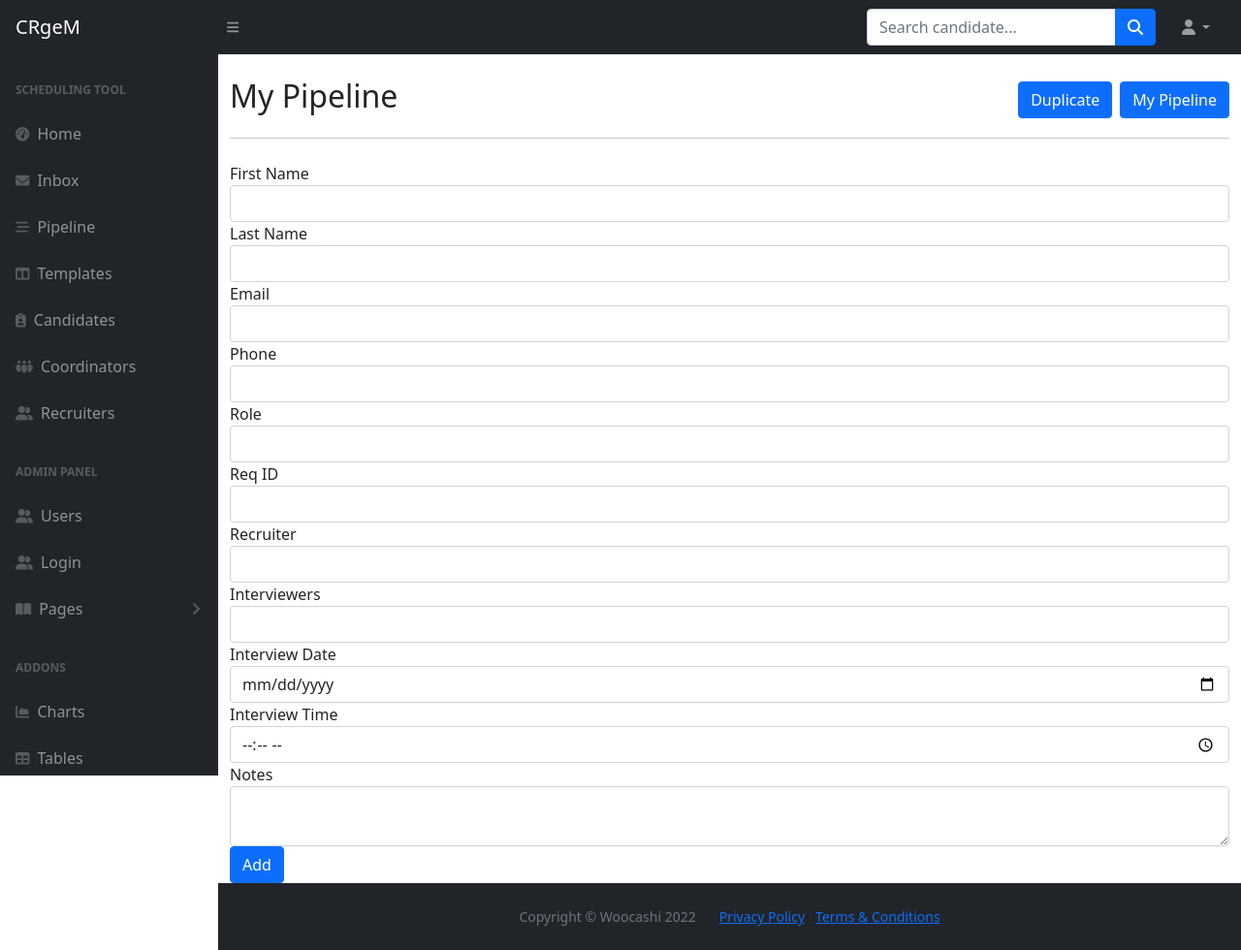
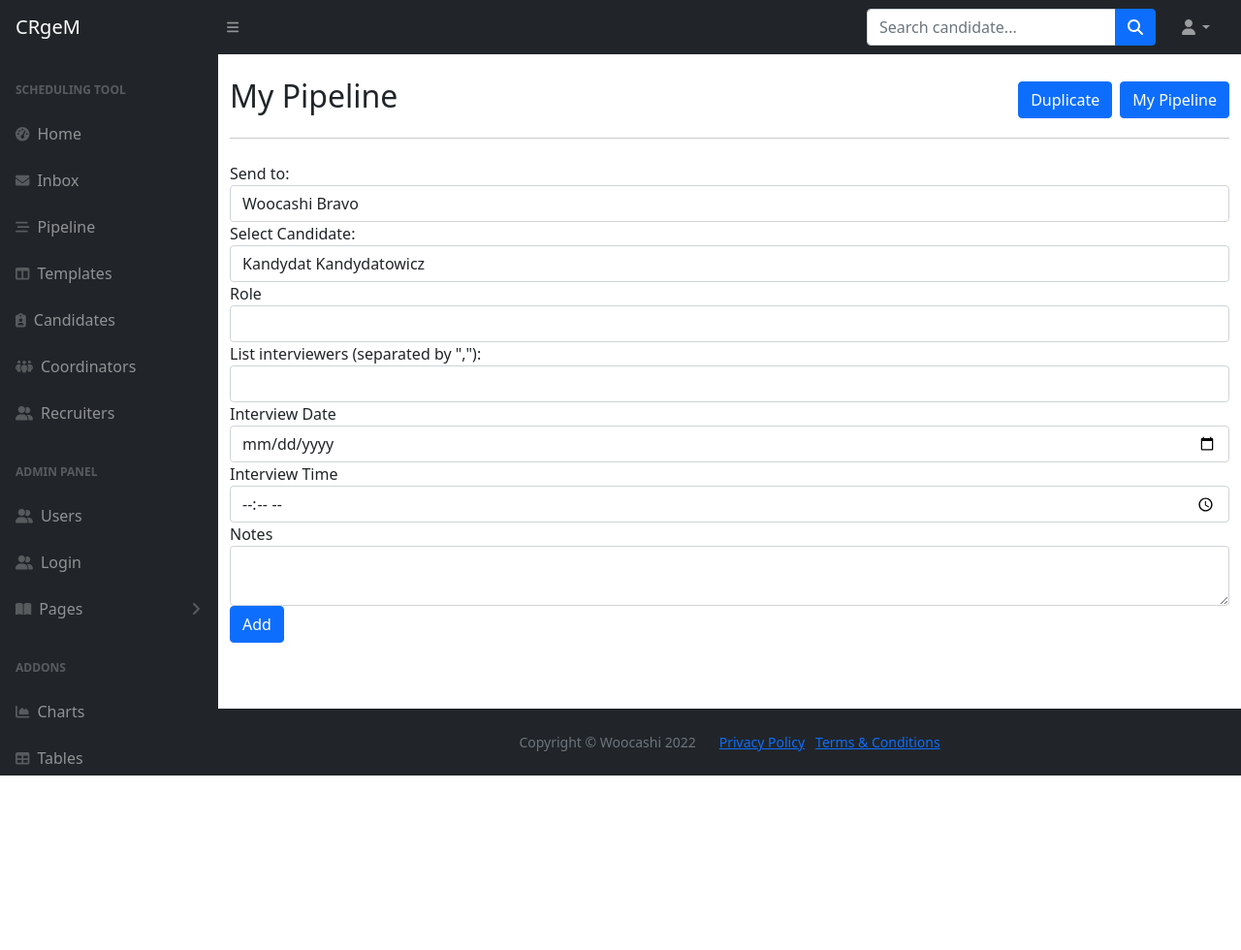
Before and after one commit to WoocashiDev/crgem, a Flask app: page /pipeline/new in a window 1280 px wide. Shown: the whole page at 97% size. After the commit the page ends 800 px from the top, so only its background shows below. Run offline with Flask 2, Linux system fonts and the light colour scheme; data comes from the database, SQL or seed files in the repository; some libraries are stand-ins or nearby versions.

Commit message:
Redesign database by merging tasks and pipeline interview and connecting two sections together with different sets of inputs depending on the route in which the new task is created. Pipeline allows for creating the tasks by coordinators meanwhile sending tasks from index quick access button allows sending it by Recruiters to chosen scheduler

```diff
--- a/forms.py
+++ b/forms.py
@@ -32,17 +32,21 @@ class NewTemplateForm(FlaskForm):
     submit = SubmitField('Submit')
 
 class NewInterviewForm(FlaskForm):
-    first_name = StringField('First Name', validators=[DataRequired(message="First Name is required")])
-    last_name = StringField('Last Name', validators=[DataRequired(message="Last Name is required")])
-    email = StringField('Email', validators=[DataRequired(message="Email is required"), Email()])
-    phone = StringField('Phone', validators=[DataRequired(message="Phone is required"), Length(min=10, message="Please make sure to add country code: eg. +48 573 341 312")])
+    recipient = SelectField('Send to:', validators=[DataRequired(message="Send to is required")])
+    candidate_id = SelectField('Select Candidate:', validators=[DataRequired(message="Candidate is required")])
     role = StringField('Role', validators=[DataRequired(message="Role is required")])
-    req_id = StringField('Req ID', validators=[DataRequired(message="Requisition ID is required")])
-    recruiter = StringField('Recruiter', validators=[DataRequired(message="Recruiter is required")])
-    interviewers = StringField('Interviewers', validators=[DataRequired(message="Interviewers is required")])
+    interviewers = StringField('List interviewers (separated by ","):', validators=[DataRequired(message="interviewers are required")])
     date = DateField('Interview Date')
     time = TimeField('Interview Time')
-    notes = CKEditorField('Notes', validators=[DataRequired(message="By adding notes you make your and your colleagues' life easier!")])
+    scheduler_notes = CKEditorField('Notes', validators=[DataRequired(message="By adding notes you make your and your colleagues' life easier!")])
+    add = SubmitField('Add')
+
+class InterviewEditForm(FlaskForm):
+    role = StringField('Role', validators=[DataRequired(message="Role is required")])
+    interviewers = StringField('List interviewers (separated by ","):', validators=[DataRequired(message="interviewers are required")])
+    date = DateField('Interview Date')
+    time = TimeField('Interview Time')
+    scheduler_notes = CKEditorField('Notes', validators=[DataRequired(message="By adding notes you make your and your colleagues' life easier!")])
     add = SubmitField('Add')
 
 class NewCandidateForm(FlaskForm):
@@ -58,7 +62,7 @@ class NewTaskForm(FlaskForm):
     candidate_id = SelectField('Select Candidate:', validators=[DataRequired(message="Candidate is required")])
     interviewers = StringField('List interviewers (separated by ","):', validators=[DataRequired(message="interviewers are required")])
     role = StringField('Position:', validators=[DataRequired(message="Position is required")])
-    description = CKEditorField('Interview details:')
+    recruiter_notes = CKEditorField('Interview details:')
     submit = SubmitField('Submit')
 
 class DelegateTaskForm(FlaskForm):
--- a/main.py
+++ b/main.py
@@ -1,7 +1,7 @@
 from flask import Flask, render_template, redirect, url_for, flash, abort, request
 from flask_bootstrap import Bootstrap
 from flask_ckeditor import CKEditor
-from forms import NewTemplateForm, NewInterviewForm, NewUserForm, LoginForm, NewUserAdminForm, NewCandidateForm, NewTaskForm, DelegateTaskForm
+from forms import NewTemplateForm, NewInterviewForm, NewUserForm, LoginForm, NewUserAdminForm, NewCandidateForm, NewTaskForm, DelegateTaskForm, InterviewEditForm
 from flask_wtf.csrf import CSRFProtect
 import os
 from flask_sqlalchemy import SQLAlchemy
@@ -108,13 +108,17 @@ class Task(db.Model, Base):
     candidate = relationship("Candidate", foreign_keys=[candidate_id], back_populates="tasks")
     interviewers = db.Column(db.String, nullable=False)
     role = db.Column(db.String, nullable=False)
-    description = db.Column(db.Text, nullable=False)
+    recruiter_notes = db.Column(db.Text, nullable=True)
     date_sent = db.Column(db.Date, nullable=False)
     date_received = db.Column(db.Date, nullable=True)
     date_completed = db.Column(db.Date, nullable=True)
     status = db.Column(db.String, nullable=False)
     is_archived = db.Column(db.Boolean, nullable=False)
     delegated_by = relationship("User", foreign_keys=[delegate_id], back_populates="tasks_delegated")
+    interview_date = db.Column(db.Date, nullable=True)
+    interview_time = db.Column(db.Time, nullable=True)
+    scheduler_notes = db.Column(db.Text, nullable=True)
+    completion_time = db.Column(db.DateTime, nullable=True)
 
 db.create_all()
 
@@ -227,69 +231,81 @@ def delete_template(template_id):
     db.session.commit()
     return redirect(url_for('templates'))
 
+###################################### CREATING NEW TASKS FOR PIPELINE & INBOX ###########################################
+
+def create_new_task(form):
+    """pass over the form"""
+    chosen_recipient = User.query.filter_by(full_name=form.recipient.data).first()
+    chosen_candidate = Candidate.query.filter_by(full_name=form.candidate_id.data).first()
+    new_task = Task(
+        sender_id=current_user.id,
+        recipient_id=chosen_recipient.id,
+        delegate_id=chosen_recipient.id,
+        candidate_id=chosen_candidate.id,
+        interviewers=form.interviewers.data,
+        role=form.role.data,
+        date_sent=date.today(),
+        is_archived=False,
+        status="pending",
+    )
+    return new_task
+
 ###################################### MANAGING PIPELINE ###########################################
-
+#### PIPELINE SHOWS ONLY ACCEPTED TASKS! ###
 @app.route('/pipeline')
 def pipeline():
-    interviews = db.session.query(Interview).all()
-    return render_template('pipeline.html', interviews=interviews, current_user=current_user, is_authenticated=current_user.is_authenticated)
+    tasks = Task.query.filter_by(status="accepted").all()
+    return render_template('pipeline.html', tasks=tasks, current_user=current_user, is_authenticated=current_user.is_authenticated)
 
 
 @app.route('/pipeline/new', methods=['GET', 'POST'])
 def pipeline_new():
     form = NewInterviewForm()
+    candidates = db.session.query(Candidate).all()
+    candidates_list = [candidate.full_name for candidate in candidates]
+    users = db.session.query(User).all()
+    users_list = [user.full_name for user in users]
+    print(candidates_list)
+    print(users)
+    form.candidate_id.choices = candidates_list
+    form.recipient.choices = users_list
     if form.validate_on_submit():
-        new_interview = Interview(
-            first_name=form.first_name.data,
-            last_name=form.last_name.data,
-            email=form.email.data,
-            phone=form.phone.data,
-            role=form.role.data,
-            req_id=form.req_id.data,
-            recruiter=form.recruiter.data,
-            interviewers=form.interviewers.data,
-            date=form.date.data,
-            time=form.time.data,
-            notes=form.notes.data,
-            owner_id=current_user.id,
-            creation_time=datetime.now(),
-            )
-        db.session.add(new_interview)
+        new_task = create_new_task(form)
+        new_task.scheduler_notes = form.scheduler_notes.data
+        new_task.interview_time = form.time.data
+        new_task.interview_date = form.date.data
+        new_task.date_received = datetime.now()
+        new_task.date_sent = datetime.now()
+        new_task.status = "accepted"
+        db.session.add(new_task)
         db.session.commit()
         return redirect(url_for('pipeline'))
     return render_template('pipeline_new.html', form=form, current_user=current_user, is_authenticated=current_user.is_authenticated)
 
 
-@app.route('/pipeline/edit/<int:interview_id>', methods=['POST', 'GET'])
-def pipeline_edit(interview_id):
-    interview = Interview.query.get(interview_id)
-    form = NewInterviewForm(
-        first_name=interview.first_name,
-        last_name=interview.last_name,
-        email=interview.email,
-        phone=interview.phone,
-        role=interview.role,
-        req_id=interview.req_id,
-        recruiter=interview.recruiter,
-        interviewers=interview.interviewers,
-        date=interview.date,
-        time=interview.time,
-        notes=interview.notes,
+@app.route('/pipeline/edit/<int:task_id>', methods=['POST', 'GET'])
+def pipeline_edit(task_id):
+    task = Task.query.get(task_id)
+    form = InterviewEditForm(
+        role=task.role,
+        interviewers=task.interviewers,
+        date=task.interview_date,
+        time=task.interview_time,
+        scheduler_notes=task.scheduler_notes,
     )
     if form.validate_on_submit():
         for key in form.__dict__.keys():
-            if key in interview.__dict__.keys():
-                setattr(interview, key, form[key].data)
-        interview.creation_time = datetime.now()
+            if key in task.__dict__.keys():
+                setattr(task, key, form[key].data)
         db.session.commit()
         return redirect(url_for('pipeline'))
-    return render_template('pipeline_edit.html', form=form, interview_id=interview_id, current_user=current_user, is_authenticated=current_user.is_authenticated)
+    return render_template('pipeline_edit.html', form=form, task_id=task_id, current_user=current_user, is_authenticated=current_user.is_authenticated)
 
 
-@app.route('/pipeline/delete/<int:interview_id>')
-def pipeline_delete(interview_id):
-    interview_to_delete = Interview.query.get(interview_id)
-    db.session.delete(interview_to_delete)
+@app.route('/pipeline/delete/<int:task_id>')
+def pipeline_delete(task_id):
+    task_to_delete = Task.query.get(task_id)
+    db.session.delete(task_to_delete)
     db.session.commit()
     return redirect(url_for('pipeline'))
 
@@ -411,7 +427,6 @@ def candidates_new():
                 flash(err)
     return render_template('candidates_new.html', form=form, current_user=current_user)
 
-###################################### MANAGING TASKS ###########################################
 
 @app.route('/tasks/new', methods=['POST', 'GET'])
 def tasks_new():
@@ -425,20 +440,8 @@ def tasks_new():
     form.candidate_id.choices = candidates_list
     form.recipient.choices = users_list
     if form.validate_on_submit():
-        chosen_recipient = User.query.filter_by(full_name=form.recipient.data).first()
-        chosen_candidate = Candidate.query.filter_by(full_name=form.candidate_id.data).first()
-        new_task = Task(
-            sender_id=current_user.id,
-            recipient_id=chosen_recipient.id,
-            delegate_id=chosen_recipient.id,
-            candidate_id=chosen_candidate.id,
-            interviewers=form.interviewers.data,
-            role=form.role.data,
-            description=form.description.data,
-            date_sent=date.today(),
-            is_archived=False,
-            status="pending",
-        )
+        new_task = create_new_task(form)
+        new_task.recruiter_notes = form.recruiter_notes.data
         db.session.add(new_task)
         db.session.commit()
         return redirect(url_for('inbox'))
@@ -449,20 +452,6 @@ def task_accept(task_id):
     accepted_task = Task.query.filter_by(id=task_id).first()
     accepted_task.status = "accepted"
     accepted_task.date_received = date.today()
-    new_interview = Interview(
-        first_name=accepted_task.candidate.first_name,
-        last_name=accepted_task.candidate.last_name,
-        email=accepted_task.candidate.email,
-        phone=accepted_task.candidate.phone,
-        req_id="TBC",
-        role=accepted_task.role,
-        recruiter=accepted_task.from_user.full_name,
-        interviewers=accepted_task.interviewers,
-        notes=accepted_task.description,
-        owner_id=accepted_task.to_user.id,
-        creation_time=datetime.now(),
-    )
-    db.session.add(new_interview)
     db.session.commit()
     flash(f"You have just accepted the task. Find more interview details in Pipeline section")
     return redirect(url_for('inbox'))
--- a/templates/index.html
+++ b/templates/index.html
@@ -16,7 +16,7 @@
                                 </a>
                             </div>
                             <div class="col-xl-3 col-md-6">
-                                <a href="">
+                                <a href="{{url_for('inbox')}}">
                                     <div class="card bg-primary text-white mb-4">
                                         <div class="card-body"><i class="fa-solid fa-list-check me-2"></i>
                                             Check Status
@@ -28,7 +28,7 @@
                                 <a href="">
                                     <div class="card bg-primary text-white mb-4">
                                         <div class="card-body"><i class="fa-solid fa-magnifying-glass-chart me-2"></i>
-                                            Generate Report
+                                            Generate Report (available soon)
                                         </div>
                                     </div>
                                 </a>
--- a/templates/message-templates.html
+++ b/templates/message-templates.html
@@ -39,9 +39,9 @@
 				      <td>{{template.date}}</td>
 				      <td>{{template.created_by.full_name}}</td>
 					    <td>
-						    <a href="{{url_for('edit_template', template_id=template.id)}}">
+						    <a class="text-decoration-none" href="{{url_for('edit_template', template_id=template.id)}}">
 							    <i class="fa-solid fa-pen-to-square p-1" title="edit template"></i>
-						    <a href="{{url_for('delete_template', template_id=template.id)}}">
+						    <a class="text-decoration-none" href="{{url_for('delete_template', template_id=template.id)}}">
 						        <i class="fa-solid fa-ban p-1" title="delete template"></i>
 					        </a>
 					    </td>
--- a/templates/users.html
+++ b/templates/users.html
@@ -39,9 +39,9 @@
 					    <td>{{user.phone}}</td>
 					    <td>{{user.type}}</td>
 					    <td>
-						    <a href="{{url_for('user_edit', user_id=user.id, form=form)}}">
+						    <a class="text-decoration-none" href="{{url_for('user_edit', user_id=user.id, form=form)}}">
 							    <i class="fa-solid fa-pen-to-square p-1" title="edit user"></i>
-						    <a href="{{url_for('user_delete', user_id=user.id)}}">
+						    <a class="text-decoration-none" href="{{url_for('user_delete', user_id=user.id)}}">
 						        <i class="fa-solid fa-ban p-1" title="delete user"></i>
 					        </a>
 					    </td>
```
Also changed, not shown: templates/pipeline.html (+17 -19 lines), crm.db.
